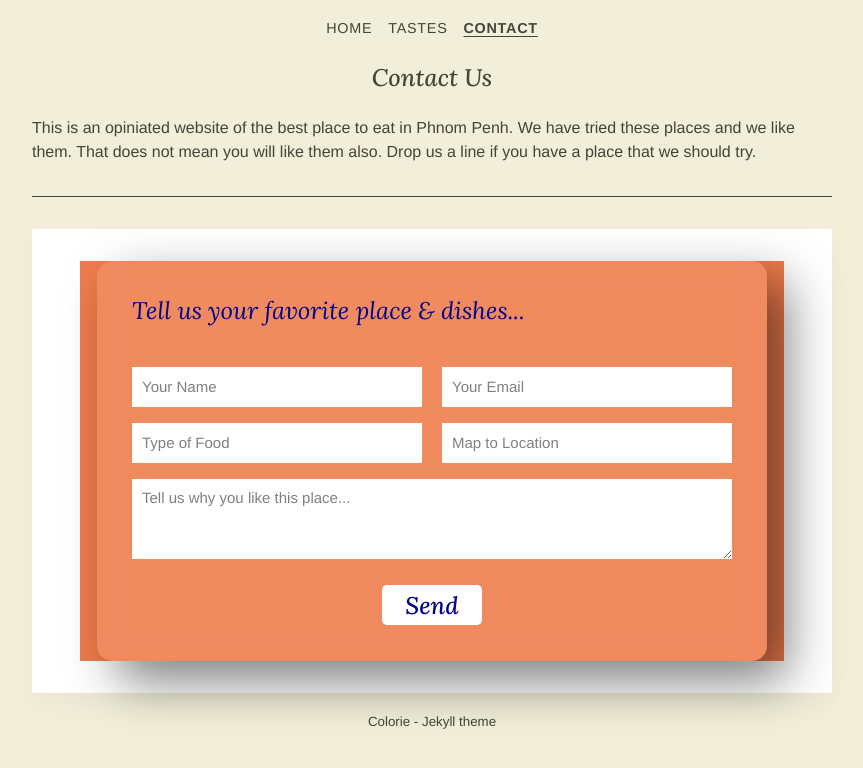
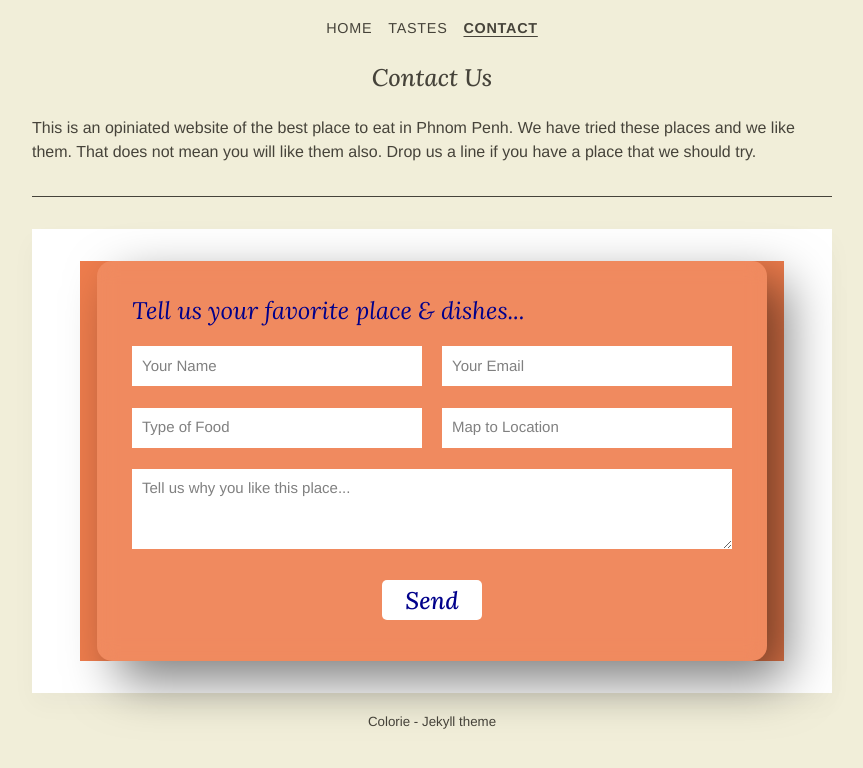
Before and after one commit to yong-lim/eateries, a Jekyll site: the page built from _pages/contact.md, in a window 1280 px wide. Shown: the top 768 px of the page, without its empty margins (208-1071 px from the left). Built offline with Jekyll 4.4.1, drawn with Linux system fonts in a browser that asks for light colours; some web fonts are replaced.

Commit message:
Bring the h4 closer to the input fields

```diff
--- a/_includes/contact.html
+++ b/_includes/contact.html
@@ -81,6 +81,7 @@
     font-weight: 400;
     color: darkblue;
     width: 600px;
+    height: 10px;
 }
 
 .container form textarea{
```
